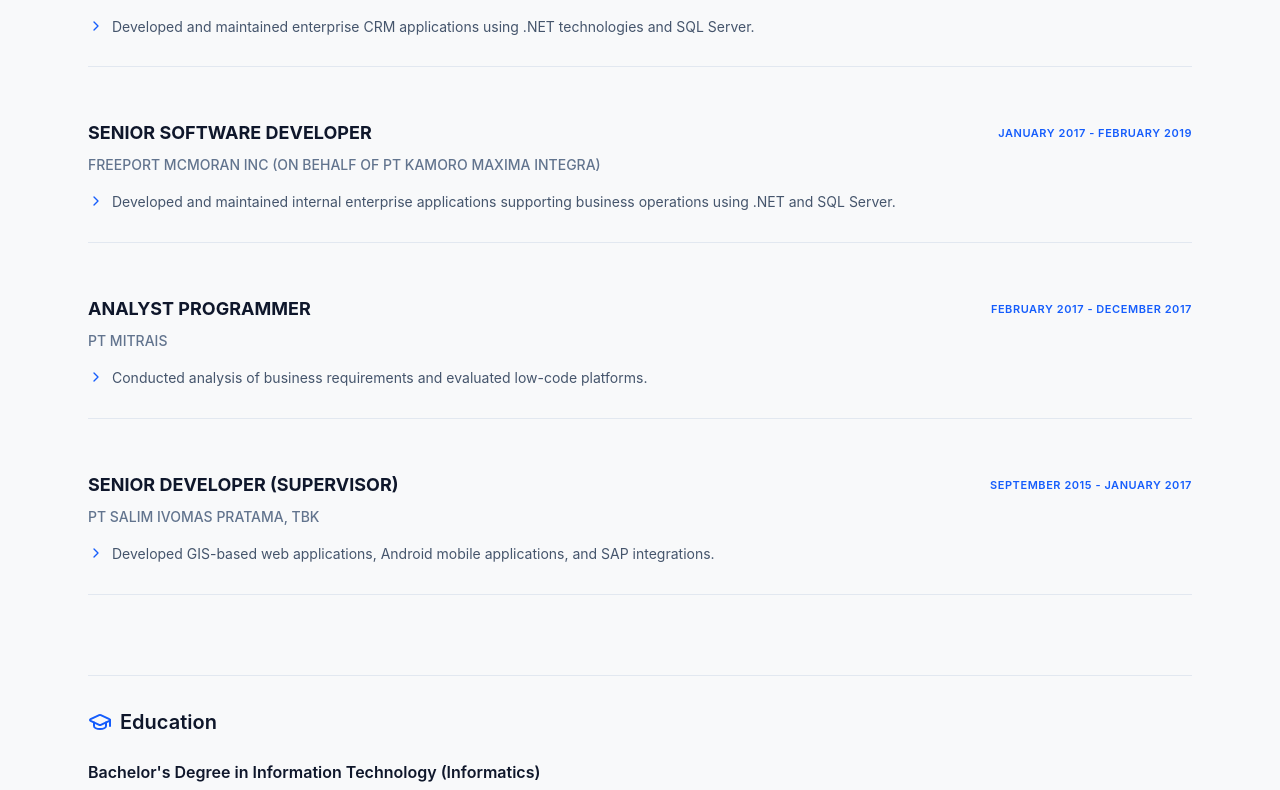
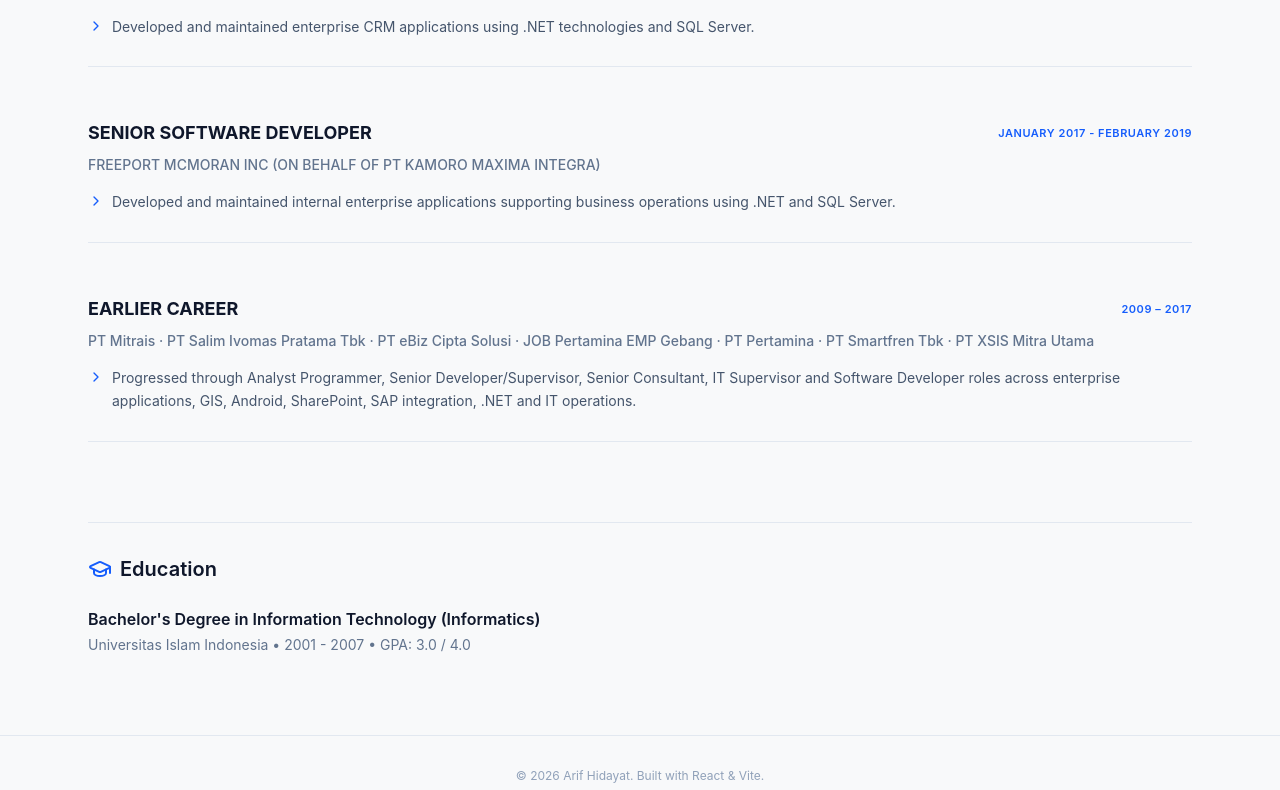
Before and after one commit to abushaista/abushaista.github.io, a React (Vite) app: page / in a window 1280 px wide. Shown: the part 2450-3240 px from the top of the page. Built offline with nearby package versions, Linux system fonts and the light colour scheme.

Commit message:
fix: add EarlierCareer component and update portfolio data

```diff
--- /dev/null
+++ b/src/components/molecules/EarlierCareer.tsx
@@ -0,0 +1,14 @@
+import { earlierCareer } from '../../data/portfolio';
+
+export function EarlierCareer() {
+  return (
+    <article className="grid gap-6 border-y border-slate-200 py-10 md:grid-cols-[220px_1fr] md:gap-12">
+      <p className="text-sm font-medium tracking-wide text-blue-600">{earlierCareer.period}</p>
+      <div>
+        <h3 className="text-2xl font-bold tracking-tight text-slate-900">{earlierCareer.title}</h3>
+        <p className="mt-2 text-lg leading-relaxed text-slate-500">{earlierCareer.companies}</p>
+        <p className="mt-7 max-w-5xl text-base leading-relaxed text-slate-800">{earlierCareer.summary}</p>
+      </div>
+    </article>
+  );
+}
--- a/src/components/organisms/PortfolioTabs.tsx
+++ b/src/components/organisms/PortfolioTabs.tsx
@@ -26,7 +26,7 @@
       </div>
       <div className={activeTab === 'experience' ? 'mt-6 space-y-6' : 'mt-6 grid grid-cols-1 gap-6 md:grid-cols-2'}>
         {activeTab === 'experience'
-          ? experiences.map((experience) => <ExperienceCard key={`${experience.company}-${experience.role}`} experience={experience} />)
+          ? <><div className="space-y-6">{experiences.map((experience) => <ExperienceCard key={`${experience.company}-${experience.role}`} experience={experience} />)}</div></>
           : projects.map((project) => <ProjectCard key={project.title} project={project} />)}
       </div>
     </section>
--- a/src/data/portfolio.ts
+++ b/src/data/portfolio.ts
@@ -11,6 +11,15 @@
   description: string;
   tech: string[];
   github?: string;
+};
+
+export const earlierCareer = {
+  period: '2010 – 2017',
+  title: 'Earlier Career',
+  companies:
+    'PT Mitrais · PT Salim Ivomas Pratama Tbk · PT eBiz Cipta Solusi · JOB Pertamina EMP Gebang · PT Pertamina · PT Smartfren Tbk · PT XSIS Mitra Utama',
+  summary:
+    'Progressed through Analyst Programmer, Senior Developer/Supervisor, Senior Consultant, IT Supervisor and Software Developer roles across enterprise applications, GIS, Android, SharePoint, SAP integration, .NET and IT operations.',
 };
 
 export const profile = {
@@ -78,17 +87,11 @@
     details: ['Developed and maintained internal enterprise applications supporting business operations using .NET and SQL Server.'],
   },
   {
-    period: 'FEBRUARY 2017 - DECEMBER 2017',
-    role: 'ANALYST PROGRAMMER',
-    company: 'PT MITRAIS',
-    details: ['Conducted analysis of business requirements and evaluated low-code platforms.'],
-  },
-  {
-    period: 'SEPTEMBER 2015 - JANUARY 2017',
-    role: 'SENIOR DEVELOPER (SUPERVISOR)',
-    company: 'PT SALIM IVOMAS PRATAMA, TBK',
-    details: ['Developed GIS-based web applications, Android mobile applications, and SAP integrations.'],
-  },
+    period: '2009 – 2017',
+    role: 'EARLIER CAREER',
+    company: 'PT Mitrais · PT Salim Ivomas Pratama Tbk · PT eBiz Cipta Solusi · JOB Pertamina EMP Gebang · PT Pertamina · PT Smartfren Tbk · PT XSIS Mitra Utama',
+    details: ['Progressed through Analyst Programmer, Senior Developer/Supervisor, Senior Consultant, IT Supervisor and Software Developer roles across enterprise applications, GIS, Android, SharePoint, SAP integration, .NET and IT operations.'],
+  }
 ];
 
 export const projects: Project[] = [
```
